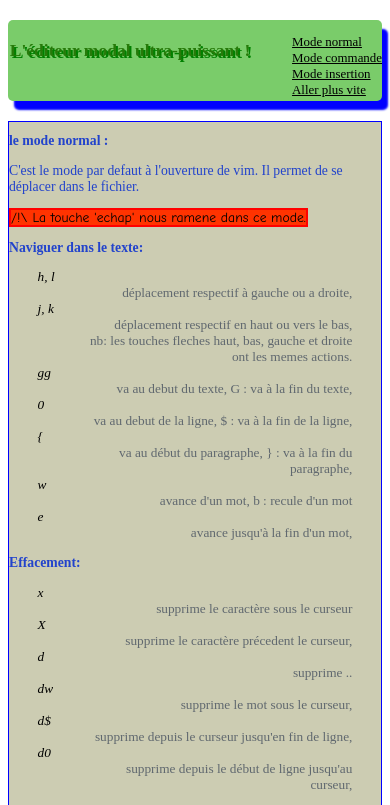
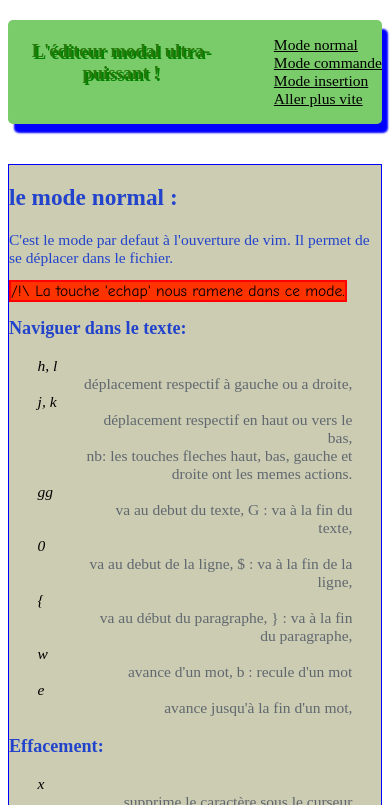
Before and after one commit to didierClin/cheatSheet_vim, a plain HTML site: page index.html in a window 390 px wide. Shown: the top 805 px of the page. Drawn offline with Linux system fonts and the light colour scheme.

Commit message:
alignement ok

```diff
--- a/web/css/app.css
+++ b/web/css/app.css
@@ -1,24 +1,26 @@
-* {
+body {
+  clear: both;
+  background-image: url('../img/vim_editor.gif');
+  background-position: 15px 50px;
+  background-repeat: no-repeat;
   font-size: 1em;
   color: #2243cc;
 }
-body {
-  background-image: url('../img/vim_editor.gif');
-  background-position: 15px 50px;
-  background-repeat: no-repeat;
-}
 nav {
-  display: inline-block;
-  list-style: none;
+  display: block;
   float: right;
 }
+li{
+  list-style: none;
+  }
 h1 {
   font-size: 2em;
   color: #277A0A;
 }
 section {
   clear: both;
-  width: 80% padding-top: 20px;
+  width: 100%;
+  padding-top: 20px;
   padding-bottom: 40px;
 }
 .entete {
@@ -54,33 +56,24 @@
 a {
   color: black;
 }
-
 /* pseudo format hover, active, */
-
 a:hover {
-  color: white;
-  text-decoration: none;
+  color: green;  text-decoration: none;
 }
-a:active {}
 a:focus {
-  background-color: #FFCC66:
+background-color: #FFCC66;
 }
-/*a:visited {
-  color: #AAA;
-}*/
 dt {
   text-align: left;
-  margin-left: 12%;
-  margin-right: 30%;
-  color: white;
+  margin-left: 12%; margin-right: 30%;
+  color: green;
   padding-left: 10px;
   font-style: italic;
 }
 dd {
   color: #60686f;
   text-align: right;
-  margin-right: 10%;
-  margin-left: 35%;
+  margin-right: 10%;  margin-left: 35%;
   padding-right: 10px;
 }
 @media screen and (min-width: 500px) and (max-width: 800px) {
@@ -110,12 +103,10 @@
 /* Responsive adapt Small Size*/
 
 @media screen and (max-width: 499px) {
-  * {
-    font-size: .97em;
-  }
   body {
     background: #ffffff;
     /*Suppress backG-image*/
+    font-size: .97em;
   }
   #header {
     background-color: red;
@@ -139,10 +130,6 @@
   nav {
     display: block;
   }
-  li {
-    list-style: none;
-    color: black;
-  }
   h1 {
     font-size: 1.2em;
   }
```
Also changed, not shown: index.html (+1 -1 lines).
